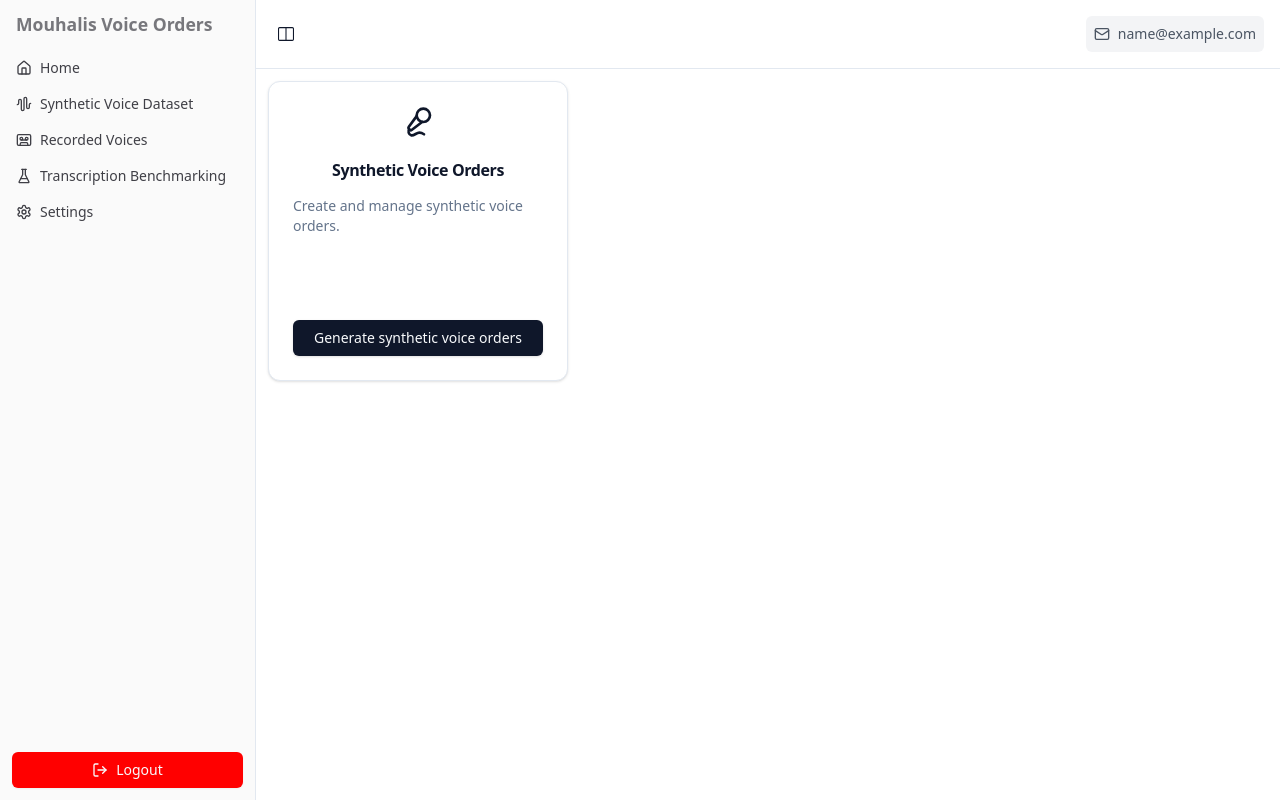
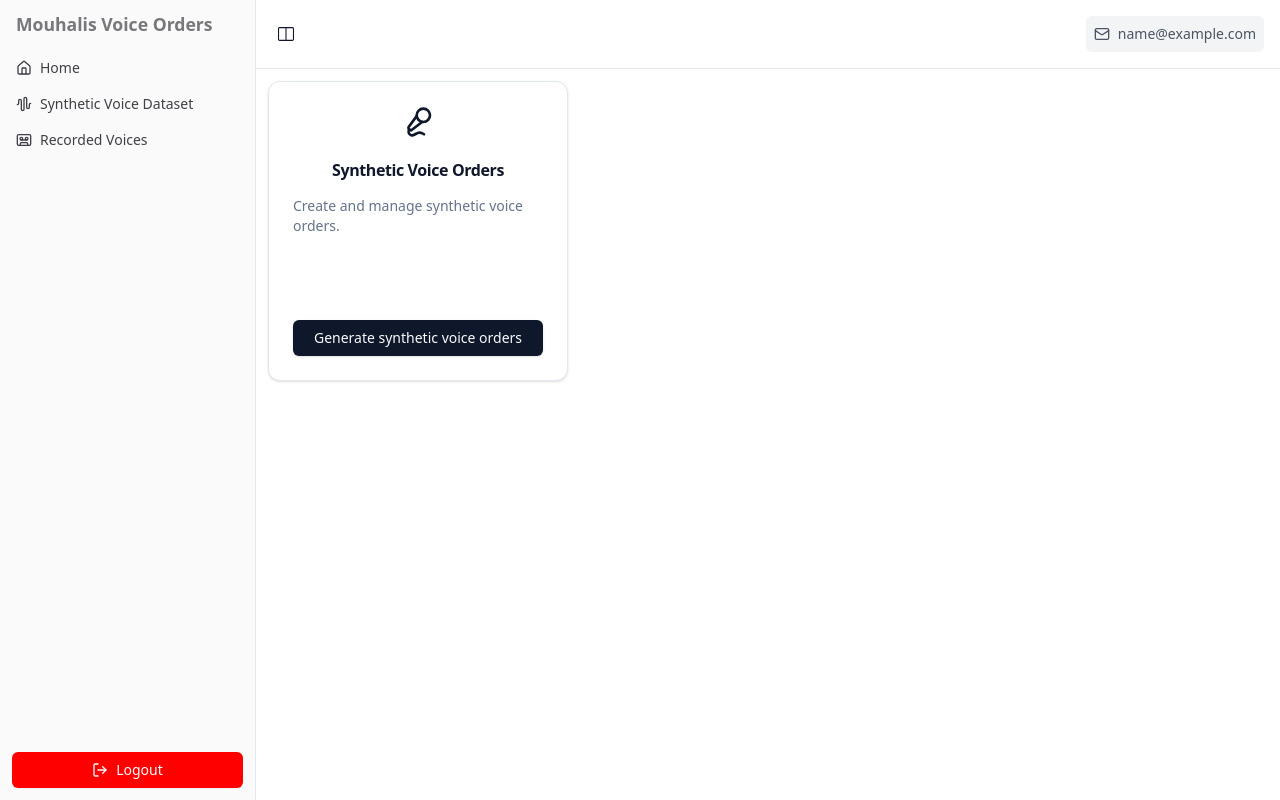
Before and after one commit to p-skrekas/Voice-Order-Testbed, a React (Create React App) app in the folder client/: page / in a window 1280 px wide. Built offline with nearby package versions, Linux system fonts and the light colour scheme; sample sign-in values are in the browser's storage.

Commit message:
hide uneccesary routes

```diff
--- a/client/src/App.tsx
+++ b/client/src/App.tsx
@@ -120,7 +120,7 @@ function App() {
                   ) : <Navigate to="/login" replace />
                 }
               />
-              <Route
+              {/* <Route
                 path="/transcription-benchmarking"
                 element={
                   isAuthenticated ? (
@@ -133,7 +133,7 @@ function App() {
                     </div>
                   ) : <Navigate to="/login" replace />
                 }
-              />
+              /> */}
               <Route
                 path="/login"
                 element={<Login onLogin={handleLogin} />}
--- a/client/src/components/custom/app-sidebar.tsx
+++ b/client/src/components/custom/app-sidebar.tsx
@@ -30,16 +30,16 @@ const items = [
     url: "/recorded-voices",
     icon: CassetteTape,
   },
-  {
-    title: "Transcription Benchmarking",
-    url: "/transcription-benchmarking",
-    icon: FlaskConical,
-  },
-  {
-    title: "Settings",
-    url: "#",
-    icon: Settings,
-  },
+  // {
+  //   title: "Transcription Benchmarking",
+  //   url: "/transcription-benchmarking",
+  //   icon: FlaskConical,
+  // },
+  // {
+  //   title: "Settings",
+  //   url: "#",
+  //   icon: Settings,
+  // },
 ]
 
 interface AppSidebarProps {
```
